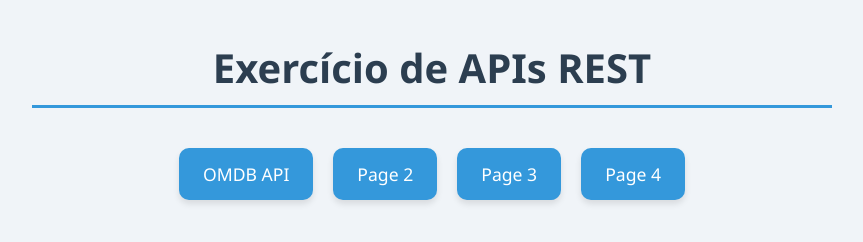
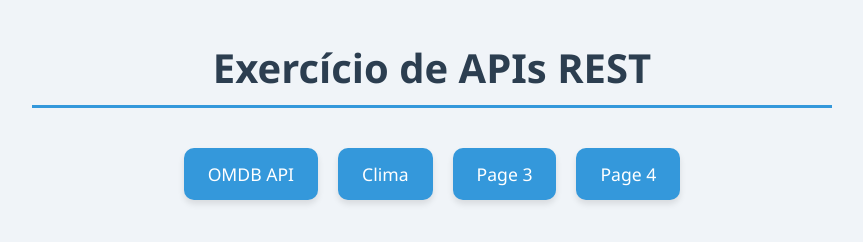
Before and after one commit to Ayrlon-Silva/Prog_para_internet-1, a plain HTML site: page Exercicio_01_API/Index.html in a window 1280 px wide. Shown: the whole page, without its empty margins (208-1071 px from the left). Drawn offline with Linux system fonts and the light colour scheme.

Commit message:
Update Index.html

```diff
--- a/Exercicio_01_API/Index.html
+++ b/Exercicio_01_API/Index.html
@@ -13,7 +13,7 @@
 
         <section class="links">
             <a href="page_1.html">OMDB API</a>
-            <a href="page_2.html">Page 2</a>
+            <a href="page_2.html">Clima</a>
             <a href="page_3.html">Page 3</a>
             <a href="page_4.html">Page 4</a>
         </section>
```
